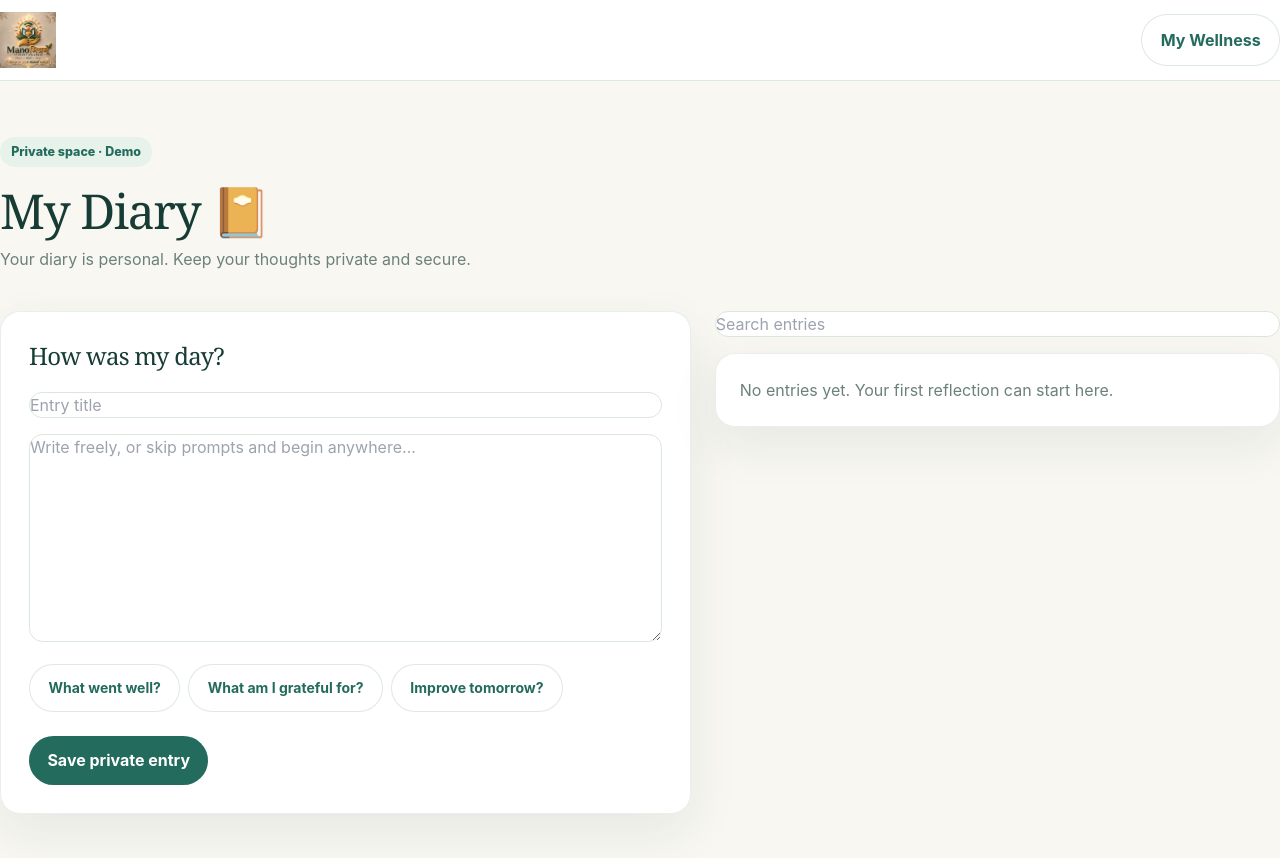
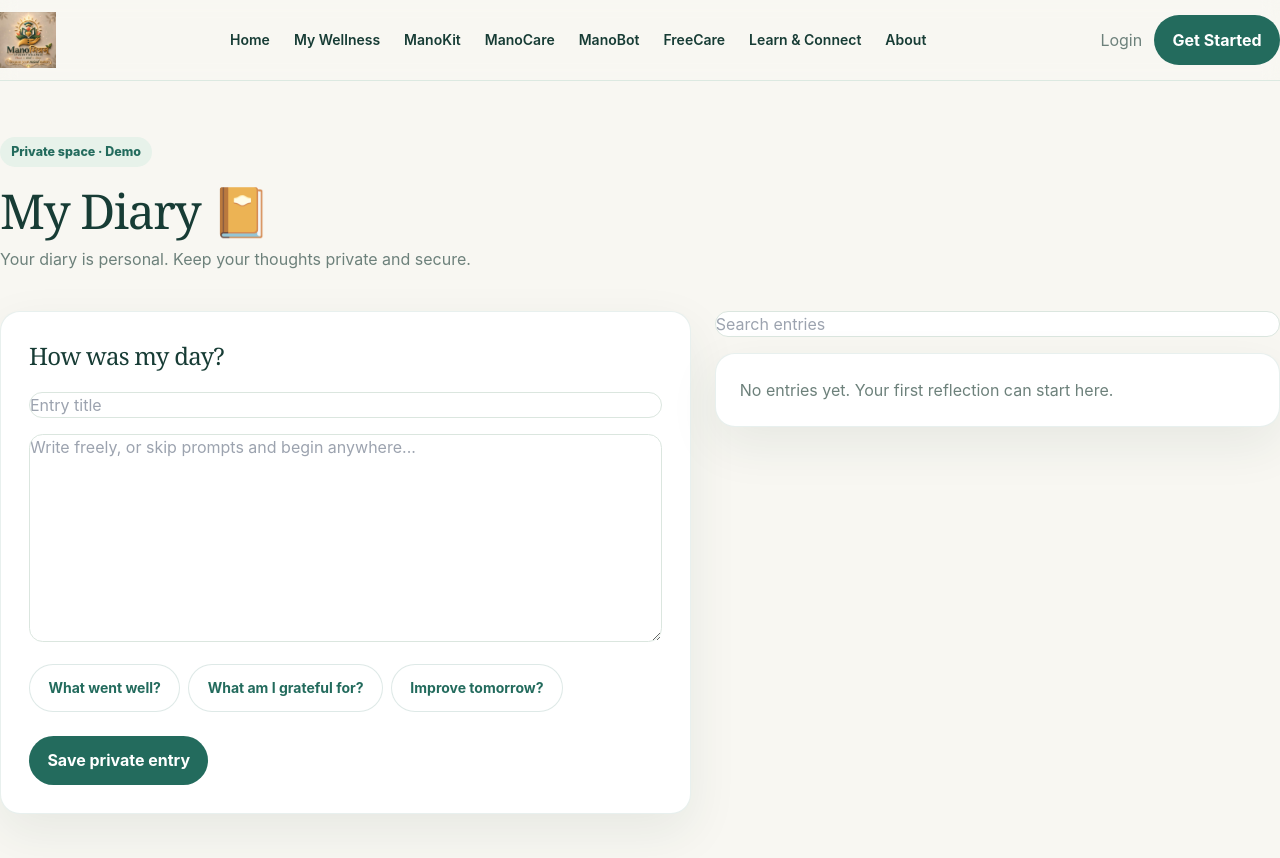
Before and after one commit to shubham33377/Manomitram, a plain HTML site: page diary.html in a window 1280 px wide. Drawn offline with nearby package versions, Linux system fonts and the light colour scheme.

Commit message:
updated website

```diff
--- a/diary.html
+++ b/diary.html
@@ -11,8 +11,40 @@
 </head>
 
 <body>
-  <header class="border-b border-[#dce9e1] bg-white">
-    <div class="container flex h-20 items-center justify-between"><a href="index.html" aria-label="Manoमित्रम् home"><img src="Manomitram_logo.png" alt="Manomित्रम् Student Wellness" class="h-14 w-auto max-w-[230px] object-contain"></a><a href="wellness.html" class="btn btn-light">My Wellness</a></div>
+  <header class="sticky top-0 z-20 border-b border-[#dce9e1] bg-[color:var(--color-bg)]/90 backdrop-blur">
+    <div class="container flex h-20 items-center justify-between" >
+      <a href="/" class="flex items-center gap-3 no-underline">
+        <img src="Manomitram_logo.png" alt="Manoमित्रम् Student Wellness"
+          class="h-14 w-auto max-w-[230px] object-contain">
+      </a>
+      <nav class="desktop-nav flex items-center gap-6 text-sm font-semibold" >
+        <a href="index.html">Home</a>
+        <a href="wellness.html">My Wellness</a>
+        <a href="manokit.html">ManoKit</a>
+        <a href="manocare.html">ManoCare</a>
+        <a href="manobot.html">ManoBot</a>
+        <a href="freecare.html">FreeCare</a>
+        <a href="learn-connect.html">Learn & Connect</a>
+        <a href="about.html">About</a>
+      </nav>
+      <div class="desktop-nav flex items-center gap-3">
+        <a href="login.html" class="muted">Login</a>
+        <a href="signup.html" class="btn btn-primary">Get Started</a>
+      </div>
+      <button data-menu class="rounded-xl p-2 md:hidden" aria-label="Open menu">
+        <i data-lucide="menu"></i>
+      </button>
+    </div>
+    <div data-mobile-nav class="container hidden pb-5 md:hidden">
+      <div class="grid gap-3 rounded-2xl bg-white p-5 shadow-xl">
+        <a href="wellness.html">My Wellness</a>
+        <a href="manokit.html">ManoKit</a>
+        <a href="manocare.html">ManoCare</a>
+        <a href="manobot.html">ManoBot</a>
+        <a href="freecare.html">FreeCare</a>
+        <a href="learn-connect.html">Learn & Connect</a>
+        <a href="about.html">About</a></div>
+    </div>
   </header>
   <main class="container py-14">
     <div class="flex flex-wrap items-end justify-between gap-4">
```
Also changed, not shown: signup.html (+3 -1 lines).
